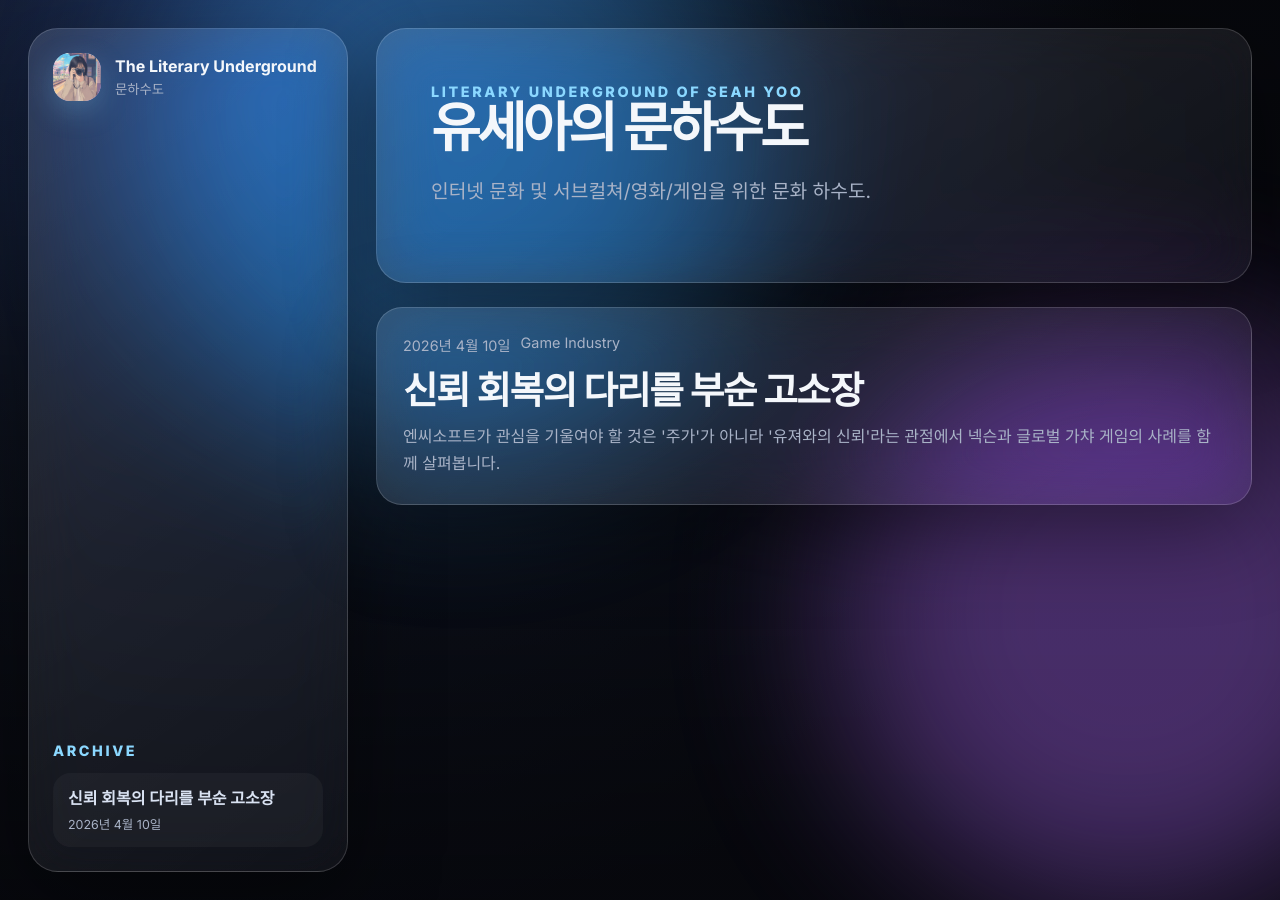
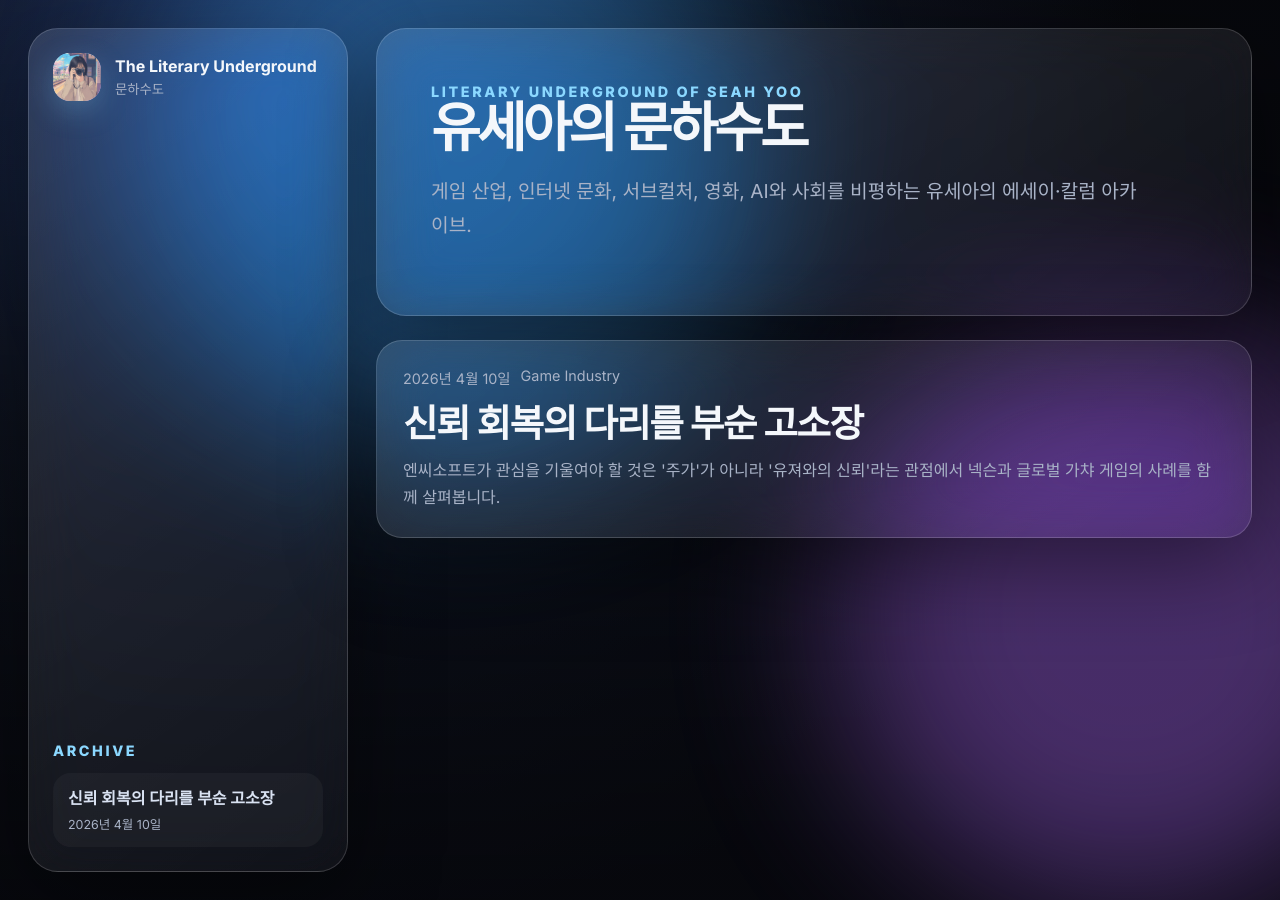
Before and after one commit to SeAh-Yoo/SeAh-Yoo.github.io, a Jekyll site: the page built from index.html, in a window 1280 px wide. Built offline with Jekyll 4.4.1, drawn with Linux system fonts in a browser that asks for light colours.

Commit message:
Update home.html

```diff
--- a/_layouts/home.html
+++ b/_layouts/home.html
@@ -14,7 +14,7 @@
         <header class="hero glass-panel">
           <p class="eyebrow">Literary Underground of SeAh Yoo</p>
           <h1><a class="hero-title-link" href="{{ '/' | relative_url }}">유세아의 문하수도</a></h1>
-          <p>인터넷 문화 및 서브컬쳐/영화/게임을 위한 문화 하수도.</p>
+          <p>게임 산업, 인터넷 문화, 서브컬처, 영화, AI와 사회를 비평하는 유세아의 에세이·칼럼 아카이브.</p>
         </header>
 
         <section class="view" aria-label="최신 칼럼">
```
